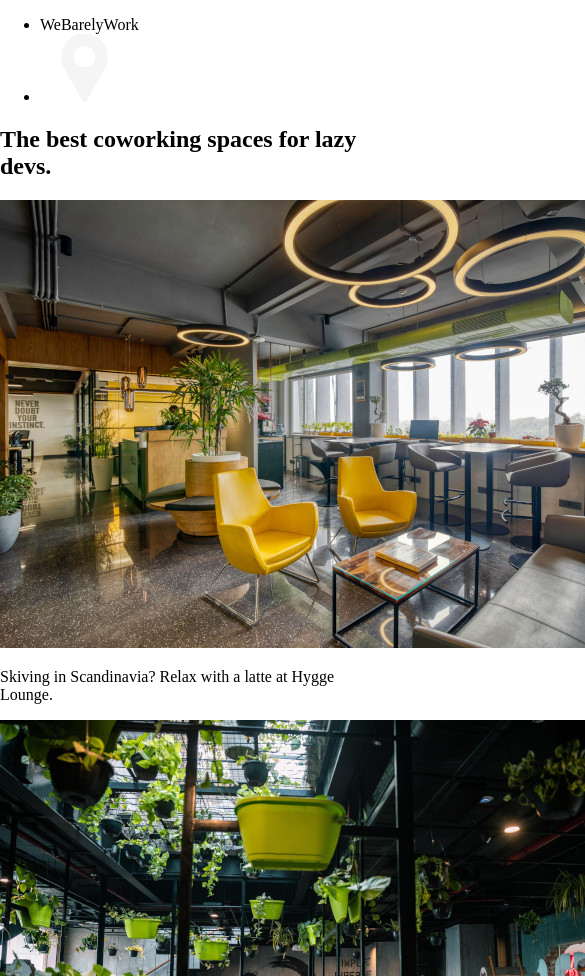
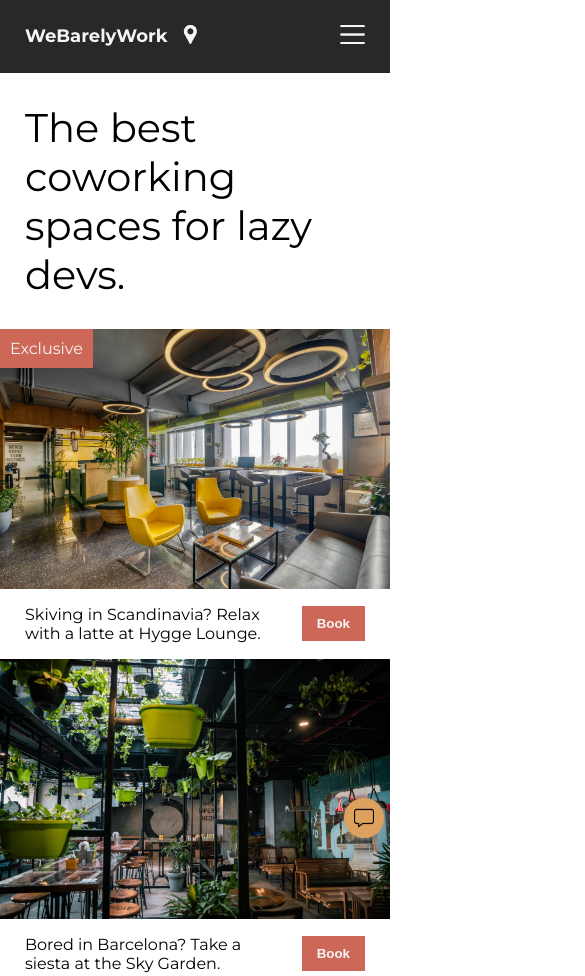
Before and after one commit to Southboy12/coworking-site-space, a website built with Vite: page index.html in a window 390 px wide. Shown: the top 976 px of the page, 585 px wide, since content can reach past the window. Built offline with nearby package versions, Linux system fonts and the light colour scheme.

Commit message:
Added chat icon and hamburger button

```diff
--- a/index.css
+++ b/index.css
@@ -1,6 +1,7 @@
 body {
     margin: 0;
     padding: 0;
+    font-family: "Montserrat";
 }
 
 /*
@@ -8,3 +9,96 @@ Challenge:
 1. Get this layout looking like the
    screenshots on the slide.
 */
+
+header {
+    background: #282828;
+
+    /* border: 1px solid red; */
+}
+
+ul {
+    display: flex;
+    align-items: center;
+    margin: 0;
+    color: whitesmoke;
+    list-style-type: none;
+    padding: 25px;
+    gap: 10px;
+}
+
+#menu {
+    margin-left: auto;
+}
+
+li {
+    cursor: pointer;
+}
+
+.logo {
+    font-size: 18px;
+    font-weight: 700;
+}
+
+.icon {
+    width: 25px;
+}
+
+h1 {
+    font-size: 40px;
+    font-weight: 400;
+    margin: 30px 25px;
+}
+
+.caption {
+    display: flex;
+    justify-content: space-between;
+    gap: 20px;
+    margin: 0 25px;
+}
+
+.item-img {
+    display: block;
+    width: 100%;
+}
+
+.img-banner {
+    position: absolute;
+    top: 0;
+    left: 0;
+    background: #cd6858;
+    color: whitesmoke;
+    padding: 10px;
+}
+
+.item {
+    position: relative;
+}
+
+button {
+    /* margin: auto; */
+    align-self: center;
+    border: none;
+    background: #cd6858;
+    color: whitesmoke;
+    padding: 10px 15px;
+    font-weight: 700;
+    cursor: pointer;
+}
+
+.chatbox-bg {
+    display: flex;
+    background: #dda15e;
+    width: 40px;
+    height: 40px;
+    border-radius: 50%;
+    cursor: pointer;
+    box-shadow: 1px 1px 5px #999;
+    position: fixed;
+    bottom: 6px;
+    right: 6px;
+}
+
+.chatbox-img {
+    width: 50%;
+    margin: auto;
+}
--- a/index.html
+++ b/index.html
@@ -17,6 +17,9 @@
 					<li>
 						<img src="images/pin.png" class="icon" alt="location">
 					</li>
+					<li id="menu">
+						<img src="images/burger.png" class="icon" alt="menu">
+					</li>
 				</ul>
 			</nav>
 		</header>
@@ -27,8 +30,12 @@
 
 			<section class="item">
 				<img src="images/hygge.jpg" class="item-img" alt="A smart coworking space">
+				<div class="img-banner">
+					Exclusive
+				</div>
 				<div class="caption">
 					<p>Skiving in Scandinavia? Relax with a latte at Hygge Lounge.</p>
+					<button>Book</button>
 				</div>
 			</section>
 
@@ -36,6 +43,7 @@
 				<img src="images/sky-garden.jpg" class="item-img" alt="A coworking space with plants">
 				<div class="caption">
 					<p>Bored in Barcelona? Take a siesta at the Sky Garden.</p>
+					<button>Book</button>
 				</div>
 			</section>
 
@@ -43,9 +51,12 @@
 				<img src="images/generator.jpg" class="item-img" alt="A comfortable coworking space">
 				<div class="caption">
 					<p>Relaxing in Rio? Take some downtime at the Generator Hub.</p>
+					<button>Book</button>
 				</div>
 			</section>
-
 		</main>
+		<div class="chatbox-bg ">
+			<img src="images/message.png" class="chatbox-img" alt="chatbox">
+		</div>
 	</body>
 </html>
```
Also changed, not shown: images/message.png (added), 2 other files.
